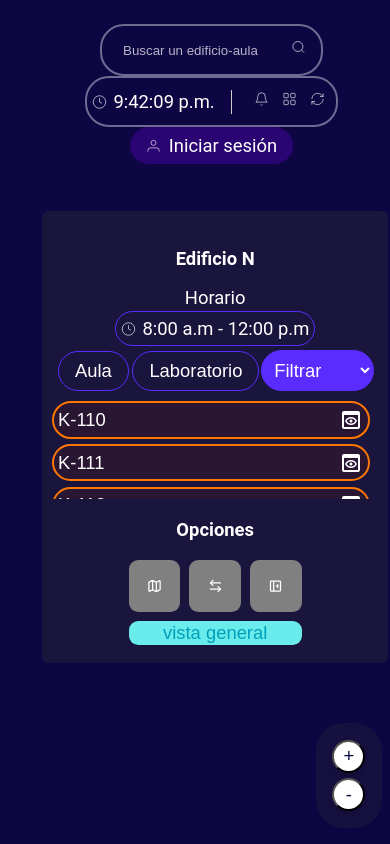
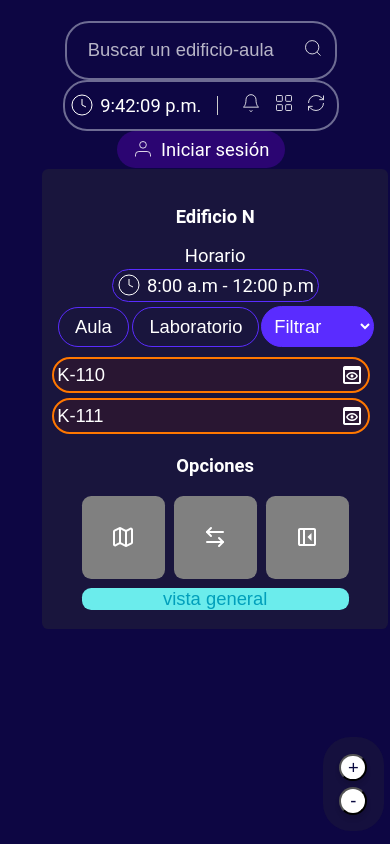
Before and after one commit to EGIJPCNG/sigue, a React (Vite) app: page / in a window 390 px wide. Built offline with nearby package versions, Linux system fonts and the light colour scheme.

Commit message:
header-mobile

```diff
--- a/index.html
+++ b/index.html
@@ -18,9 +18,7 @@
     <link rel="stylesheet" href="./src/css/tablet.css" /> -->
 
     <link rel="stylesheet" href="./src/css/style-theme.css"/>
-    <link rel="stylesheet" href="./src/css/tablet.css" />
-
-
+    <link rel="stylesheet" href="./src/css/mobile.css" />
 
 
   </head>
--- a/src/components/main-header.jsx
+++ b/src/components/main-header.jsx
@@ -24,14 +24,14 @@ export function MainHeader() {
     <article className="sg-headerInfo-builder">
 
       <form className='sg-headerInfo-builder__left'>
-        <input className='sg-input sg-input-bgTransparent text-small' type="text" placeholder="Buscar un edificio-aula" />
+        <input className='sg-input sg-input-bgTransparent text-small sg-header-font' type="text" placeholder="Buscar un edificio-aula" />
         <button className='sg-button sg-button-search sg-button-primary'>
           <svg xmlns="http://www.w3.org/2000/svg" width="20" height="20" viewBox="0 0 24 24" fill="none" stroke="currentColor" className="lucide lucide-search"><circle cx="11" cy="11" r="8"></circle><path d="m21 21-4.3-4.3"></path></svg>
         </button>
       </form>
 
       <div className='sg-headerInfo-builder__right'>
-          <time className='sg-headerInfo-timeDisplay'>
+          <time className='sg-headerInfo-timeDisplay sg-header-font'>
               <svg xmlns="http://www.w3.org/2000/svg" width="24" height="24"
                   viewBox="0 0 24 24" fill="none" stroke="currentColor"
                   className="lucide lucide-clock icon">
@@ -52,9 +52,9 @@ export function MainHeader() {
           </button>
       </div>
 
-      <div className='sg-headerLogin-button sg-button-icon'>
+      <div className='sg-headerLogin-button sg-button-icon sg-header-font'>
         <svg xmlns="http://www.w3.org/2000/svg" width="20" height="20" viewBox="0 0 24 24" fill="none" stroke="currentColor" className="lucide lucide-user"><path d="M3 21v-2a4 4 0 0 1 4-4h10a4 4 0 0 1 4 4v2"></path><circle cx="12" cy="7" r="4"></circle></svg>
-        <span>Iniciar sesión</span>
+        <span className='sg-header-font'>Iniciar sesión</span>
       </div>
 
     </article>
--- a/src/css/mobile.css
+++ b/src/css/mobile.css
@@ -22,12 +22,12 @@
     --dropdown-z-index: 15;
     --map-container-overflow: hidden;
     --map-interactive-z-index: 5;
-    --button-option-size: 2.5em;
+    --button-option-size: 4.5em;
     --button-info-height: 1.2em;
 
     /* FONT-SIZE */
     --zoom-button-font-size: 1.6rem;
-    --header-font-size: 0.9rem;
+    --header-font-size: 0.45rem;
     --dropdown-fontH1-size: 0.65rem;
     --dropdown-fontTime-size: 0.65rem;
     --button-font-size: 0.5rem;
@@ -41,8 +41,13 @@
     --dropdown-output-padding: 0.2em;
     --dropdown-contentAula-padding: 0em;
 
+    --header-content-padding: 0.1em;
+
     /* WIDTH and HEIGTH */
-    --dropdown-svg-width: 15px;
+    --dropdown-svg-width: 8px;
+
+    /* DISPLAY */
+    --header-children-display: none;
   }
 }
 
@@ -69,7 +74,7 @@
     --dropdown-z-index: 15;
     --map-container-overflow: hidden;
     --map-interactive-z-index: 5;
-    --button-option-size: 2.2em;
+    --button-option-size: 4.2em;
     --button-info-height: 1em;
 
     /* FONT-SIZE */
@@ -77,7 +82,7 @@
     --header-font-size: 0.85rem;
     --dropdown-fontH1-size: 0.6rem;
     --dropdown-fontTime-size: 0.6rem;
-    --button-font-size: 0.45rem;
+    --button-font-size: 0.5em;
     --info-text-font-size: 0.7rem;
     --option-font-size: 0.65rem;
 
@@ -88,7 +93,12 @@
     --dropdown-output-padding: 0.15em;
     --dropdown-contentAula-padding: 0em;
 
+    --header-content-padding: 0.5em;
+
     /* WIDTH and HEIGTH */
-    --dropdown-svg-width: 15px;
+    --dropdown-svg-width: 30px;
+
+    /* DISPLAY */
+    --header-children-display: none;
   }
 }
--- a/src/css/style-theme.css
+++ b/src/css/style-theme.css
@@ -28,6 +28,9 @@
     --header-padding: 0.5rem;
     --header-border-radius: 1.5rem;
     --header-divider-color: rgba(255, 255, 255, 0.3);
+    --header-font-size: var(--header-font-size);
+    --header-content-padding: var(--header-content-padding);
+    --header-children-display: var(--header-children-display);
 
     --dropdown-bg-color: rgba(51, 51, 51, 0.35);
     --dropdown-padding: 1em 0.75em;
@@ -123,7 +126,11 @@ article.sg-zoomMap {
 }
 
 svg {
-    width: 15px;
+    width: var(--dropdown-svg-width);
+}
+
+span.sg-header-font {
+    display: var(--header-children-display);
 }
 
 /******************************* Main-Dropdown ************************************/
@@ -257,6 +264,17 @@ time, span {
     font-size: var(--dropdown-fontTime-size);
 }
 
+/* --header-font-size */
+time.sg-header-font, span.sg-header-font, button.sg-header-font{
+    font-size: var(--header-font-size);
+
+}
+
+input.sg-header-font {
+    font-size: var(--header-font-size);
+    padding-right: var(--header-content-padding);
+}
+
 button, select {
    font-size: var(--button-font-size);
 }
```
